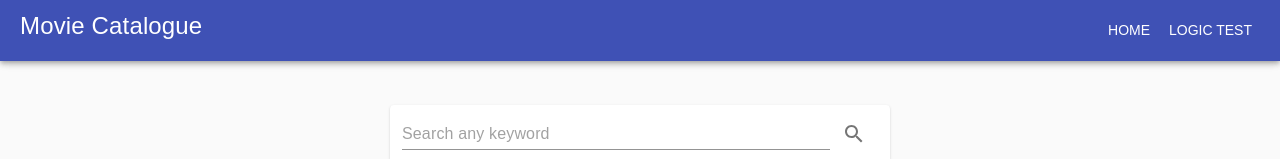
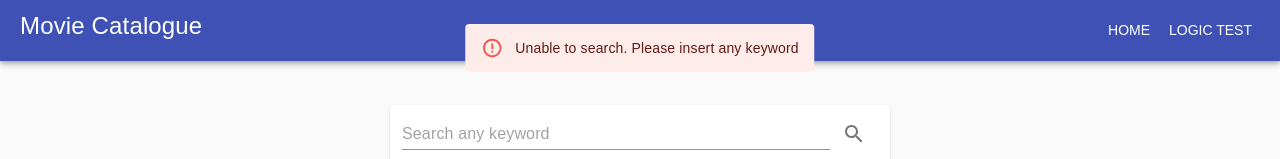
Before and after one commit to alwi-djoenaid/stockbit-submission, a React (Create React App) app: page /home in a window 1280 px wide. Both pictures are taken after a click on the button 854 px from the left and 134 px from the top of the page. Shown: the top 159 px of the page. Built offline with nearby package versions, Linux system fonts and the light colour scheme; no server answers.

Commit message:
empty search box input handling done

```diff
--- a/package.json
+++ b/package.json
@@ -5,6 +5,7 @@
   "dependencies": {
     "@material-ui/core": "^4.11.4",
     "@material-ui/icons": "^4.11.2",
+    "@material-ui/lab": "^4.0.0-alpha.58",
     "@reduxjs/toolkit": "^1.5.1",
     "@testing-library/jest-dom": "^4.2.4",
     "@testing-library/react": "^9.5.0",
--- a/src/components/Home.js
+++ b/src/components/Home.js
@@ -1,5 +1,6 @@
-import { Button, Card, CardContent, Container, Grid, IconButton, Input, InputBase, makeStyles, Paper, Typography } from '@material-ui/core';
+import { Button, Card, CardContent, Container, Grid, IconButton, Input, InputBase, makeStyles, Paper, Snackbar, Typography } from '@material-ui/core';
 import SearchIcon from '@material-ui/icons/Search';
+import { Alert } from '@material-ui/lab';
 import React, { useEffect, useState } from 'react';
 import { useDispatch, useSelector } from 'react-redux';
 import { withRouter } from 'react-router';
@@ -33,14 +34,38 @@ const Home = props => {
   const dispatch = useDispatch();
 
   const [movieName, setMovieName] = useState('');
+  const [openSnackbar, setOpenSnackbar] = useState(false);
+
+  const closeSnackbar = () => {
+    setOpenSnackbar(false);
+  }
+
+  const handleClick = (movieName) => {
+    if(movieName.length === 0) {
+      setOpenSnackbar(true);
+    } else {
+      dispatch(getMovieByKeyword(movieName));
+    }
+  }
 
   return (
     <Container maxWidth="lg">
       <div className={classes.wrapper}>
         <div className={classes.searchBox}>
           <Paper className={classes.paper}>
-            <Input placeholder="Search any keyword" className={classes.input} inputProps={{ 'aria-label': 'description' }} onChange={(event) => setMovieName(event.target.value)}></Input>
-            <IconButton onClick={() => dispatch(getMovieByKeyword(movieName))}>
+            <Input placeholder="Search any keyword"
+              className={classes.input}
+              inputProps={{ 'aria-label': 'description' }}
+              onChange={(event) => setMovieName(event.target.value)}
+              onKeyPress={(event) => {
+                if(event.key === 'Enter'){
+                  event.preventDefault();
+                  handleClick(movieName);
+                }
+              }}>
+
+            </Input>
+            <IconButton onClick={() => handleClick(movieName)}>
               <SearchIcon />
             </IconButton>
           </Paper>
@@ -51,6 +76,11 @@ const Home = props => {
           </div>
         </div>
       </div>
+      <Snackbar open={openSnackbar} onClose={closeSnackbar}
+        autoHideDuration={5000}
+        anchorOrigin={{vertical: 'top', horizontal: 'center'}}>
+        <Alert severity="error">Unable to search. Please insert any keyword</Alert>
+      </Snackbar>
     </Container>
   );
 };
```
Also changed, not shown: 1 other file (tests, documents, lock files or other folders).
